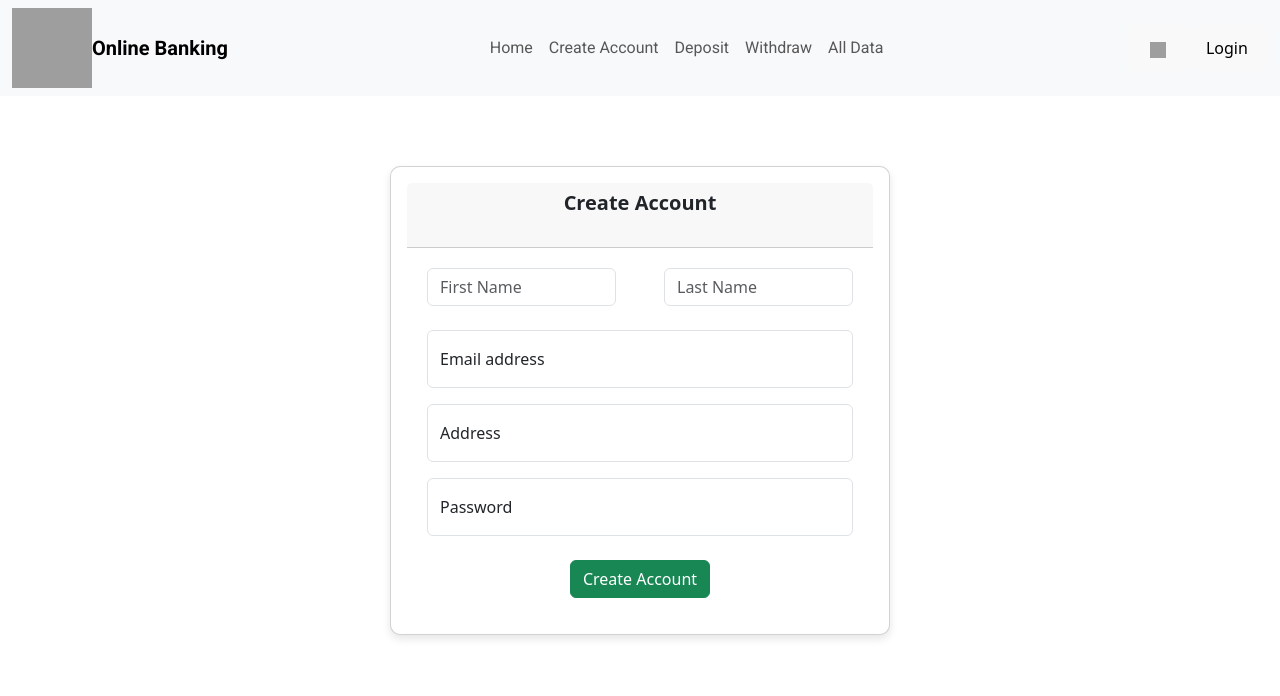
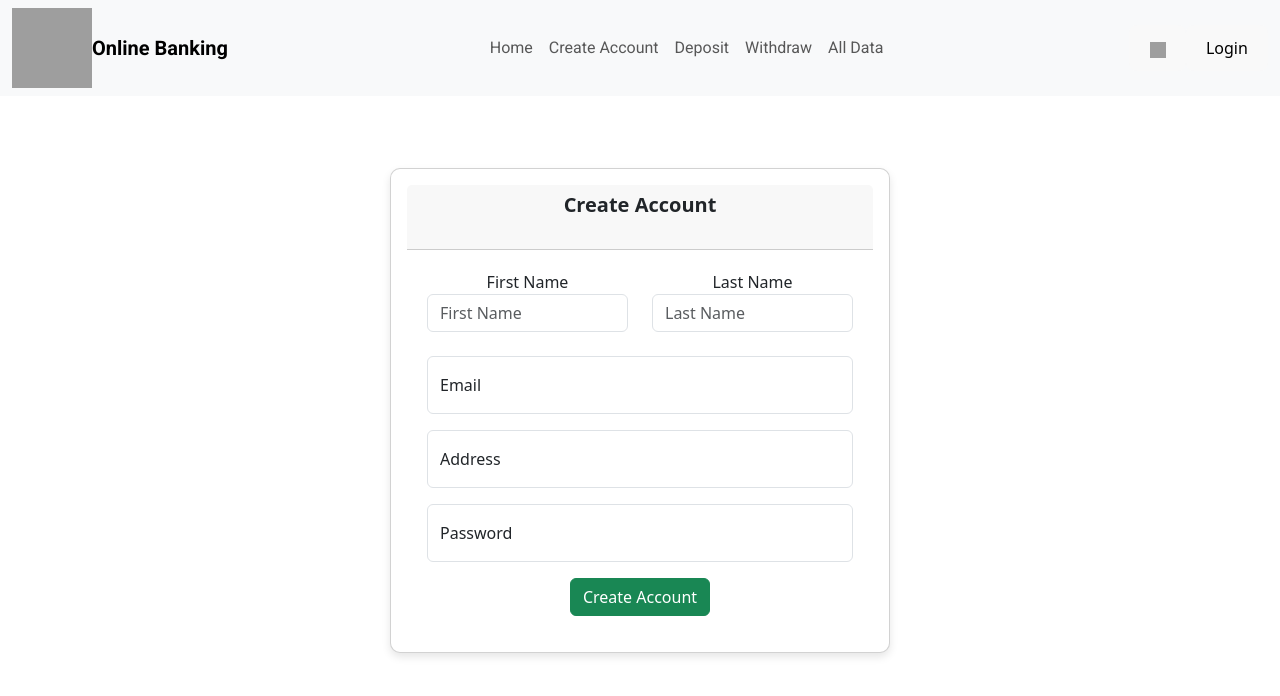
Before and after one commit to mabass2110/Front-End-WebApp, a React (Vite) app: page /createaccount in a window 1280 px wide. Shown: the top 696 px of the page. Built offline with nearby package versions, Linux system fonts and the light colour scheme; grey boxes are pictures that could not be loaded.

Commit message:
creation of inputs components and implement form authentication using formik and yup

```diff
--- a/src/createaccount.jsx
+++ b/src/createaccount.jsx
@@ -1,6 +1,64 @@
 import { useFormik } from "formik";
+import * as Yup from 'yup';
+
+
+
+const style = {
+    color:"red"
+}
+
+function NameInput ({id,value,errors,placeholder,handleChange,touched,onBlur}) {
+    return(
+            <div class="col">
+                <label htmlFor={id}>{placeholder}</label>
+                <input
+                type="text"
+                className="form-control"
+                placeholder={placeholder}
+                aria-label="First name"
+                id={id}
+                value={value}
+                onChange={handleChange}
+                onBlur = {onBlur}
+                />
+
+                {{touched} && {errors} ? <div style={style}>{errors}</div> : null}
+            </div>
+    )
+}
+
+
+function Input( {type,placeholder,id,label,value,handleChange, errors,touched, onBlur} )  {
+    return(
+        <div className="form-floating mb-3" >
+            <input
+            type={type}
+            className="form-control"
+            id={id}
+            placeholder={placeholder}
+            value={value}
+            onChange={handleChange}
+            onBlur={onBlur}
+            />
+            <label for={id}>{label}</label>
+            {touched && {errors} ? <div style={style}>{errors}</div> : null}
+
+        </div>
+
+    )
+}
+
 
 const CreateAccount = () => {
+
+    const validationSchema = Yup.object().shape({
+        firstName: Yup.string().required('First name is required'),
+        lastName: Yup.string().required('Last name is required'),
+        email: Yup.string().email('Invalid email format').required('Email is required'),
+        password: Yup.string().min(8, 'Password must be at least 8 characters').required('Password is required'),
+      });
+
+
     const formik = useFormik({
         initialValues: {
             firstName: '',
@@ -8,93 +66,93 @@ const CreateAccount = () => {
             email: '',
             address: '',
             password: ''
-        },
+        },validationSchema,
+
         onSubmit: values => {
             alert(`The account was successfully created`);
-            // You can handle form submission logic here
         },
     });
 
     return (
-        <div className="card text-center w-100 p-3">
+        <div className="card text-center w-100 p-3" style={{ marginTop: '20px' }}>
             <div className="card-header">
                 <h5 className="card-title">Create Account</h5>
             </div>
-            <form className="card-body" onSubmit={formik.handleSubmit}>
-                <div className="row gx-5 align-items-center form-floating">
-                    <div className="col">
-                        <input
+            <form className="card-body">
+                <div className="row">
+                        <NameInput
                         type="text"
-                            className="form-control"
                         id="firstName"
-                            name="firstName"
                         placeholder="First Name"
                         value={formik.values.firstName}
-                            onChange={formik.handleChange}
+                        handleChange={formik.handleChange}
+                        label="First name"
+                        errors={formik.errors.firstName}
+                        touched={formik.touched.firstName}
+                        onBlur={formik.handleBlur}
+                        />
+
+                        <NameInput
+                            type="text"
+                            id="lastName"
+                            placeholder="Last Name"
+                            value={formik.values.lastName}
+                            handleChange={formik.handleChange}
+                            label = "Last Name"
+                            errors={formik.errors.lastName}
+                            touched={formik.touched.lastName}
+                            onBlur={formik.handleBlur}
+
                         />
                    </div>
+                   <br/>
 
-                    <div className="col">
-                        <input
-                            type="text"
-                            className="form-control"
-                            id="lastName"
-                            name="lastName"
-                            placeholder="Last Name"
-                            value={formik.values.lastName}
-                            onChange={formik.handleChange}
+                    <div className="form-floating">
+                        <Input
+                            type="email"
+                            id="email"
+                            placeholder="name@example.com"
+                            value={formik.values.email}
+                            handleChange={formik.handleChange}
+                            label='Email'
+                            errors={formik.errors.email}
+                            touched={formik.touched.email}
+                            onBlur={formik.handleBlur}
                         />
 
-                    </div>
-                </div>
 
-                <br />
-
-                <div className="form-floating mb-3">
-                    <input
-                        type="email"
-                        className="form-control"
-                        id="email"
-                        name="email"
-                        placeholder="name@example.com"
-                        value={formik.values.email}
-                        onChange={formik.handleChange}
-                    />
-                    <label htmlFor="email">Email address</label>
-                </div>
-
-                <div className="form-floating mb-3">
-                    <input
-                        type="text"
-                        className="form-control"
+                        <Input
+                            type="address"
                             id="address"
-                        name="address"
                             placeholder="Address"
                             value={formik.values.address}
-                        onChange={formik.handleChange}
+                            handleChange={formik.handleChange}
+                            label='Address'
+                            errors={formik.errors.address}
+                            touched={formik.touched.address}
+                            onBlur={formik.handleBlur}
                         />
-                    <label htmlFor="address">Address</label>
-                </div>
 
-                <div className="form-floating">
-                    <input
+
+
+                        <Input
                             type="password"
-                        className="form-control"
                             id="password"
-                        name="password"
                             placeholder="Password"
                             value={formik.values.password}
-                        onChange={formik.handleChange}
+                            handleChange={formik.handleChange}
+                            label='Password'
+                            errors={formik.errors.password}
+                            touched={formik.touched.password}
+                            onBlur={formik.handleBlur}
                         />
-                    <label htmlFor="password">Password</label>
                 </div>
-
-                <br />
-                <button type="submit" className="btn btn-success">
+                <button type="submit"  className="btn btn-success">
                     Create Account
                 </button>
             </form>
         </div>
+
     );
 };
 
```
Lines whose indentation alone changed are shown as unchanged.
